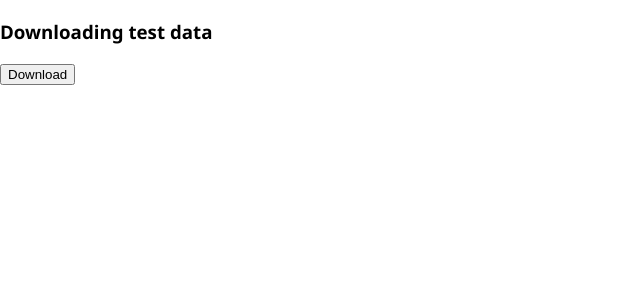
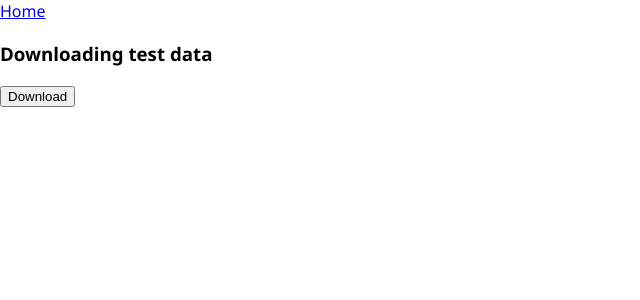
Before and after one commit to versatiles-org/versatiles-choro, a SvelteKit app: page /download_test_data in a window 1280 px wide. Shown: the top 300 px of the page, without its empty margins (0-640 px from the left). Built offline with nearby package versions, Linux system fonts and the light colour scheme.

Commit message:
fix: add missing navigation element in layout

```diff
--- a/src/routes/+layout.svelte
+++ b/src/routes/+layout.svelte
@@ -9,6 +9,7 @@
 </svelte:head>
 
 <main>
+	<nav><a href="/">Home</a></nav>
 	{@render children()}
 </main>
 
```
